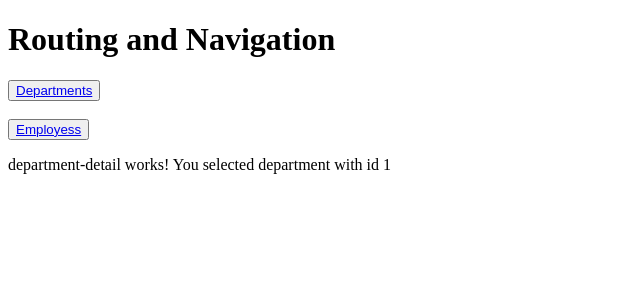
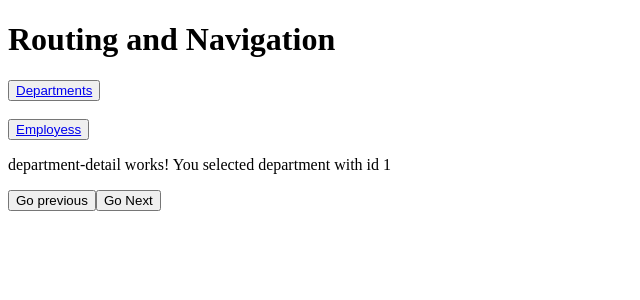
Before and after one commit to Ikhanmk/AngRouting, an Angular app: page /departments/1 in a window 1280 px wide. Shown: the top 300 px of the page, without its empty margins (0-640 px from the left). Built offline with nearby package versions, Linux system fonts and the light colour scheme.

Commit message:
paramMap observable

```diff
--- a/src/app/department-detail/department-detail.component.ts
+++ b/src/app/department-detail/department-detail.component.ts
@@ -1,5 +1,5 @@
 import { Component, OnInit } from '@angular/core';
-import { ActivatedRoute } from '@angular/router';
+import { ActivatedRoute, ParamMap, Router } from '@angular/router';
 
 @Component({
   selector: 'app-department-detail',
@@ -8,6 +8,8 @@ import { ActivatedRoute } from '@angular/router';
       department-detail works!
       You selected department with id {{departmentId}}
     </p>
+    <button (click)='goPrevious()'>Go previous</button>
+    <button (click)='goNext()'>Go Next</button>
   `,
   styles: [
   ]
@@ -16,11 +18,26 @@ export class DepartmentDetailComponent implements OnInit {
 
   public departmentId: any;
 
-  constructor(private route: ActivatedRoute) { }
+  constructor(private route: ActivatedRoute, private router: Router) { }
 
   ngOnInit() {
-    let id = parseInt(this.route.snapshot.paramMap.get('id')!);
-    this.departmentId = id;
+    // let id = parseInt(this.route.snapshot.paramMap.get('id')!);
+    // this.departmentId = id;
+    this.route.paramMap.subscribe((params: ParamMap) => {
+      let id = parseInt(params.get('id')!);
+      this.departmentId =id;
+    });
   }
 
+  goPrevious(){
+    let previousId = this.departmentId - 1;
+    this.router.navigate(['/departments', previousId]);
+  }
+
+  goNext(){
+    let nextId = this.departmentId + 1;
+    this.router.navigate(['/departments', nextId]);
+  }
+
+
 }
```
